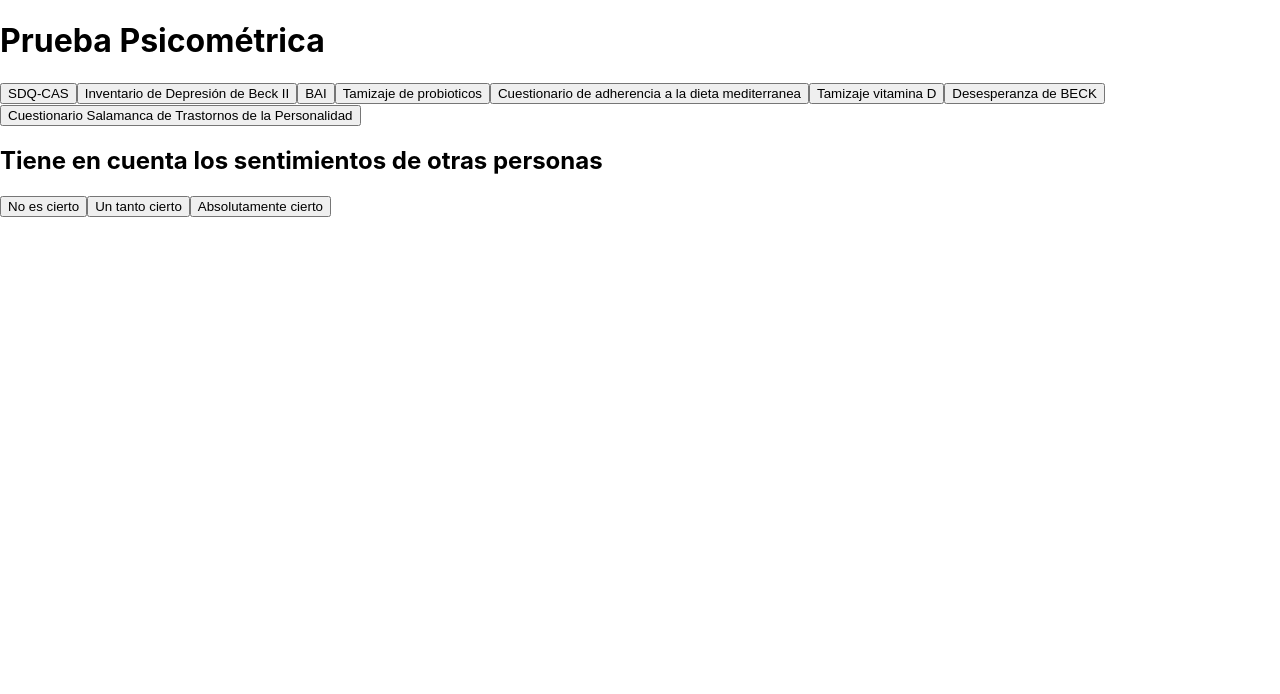
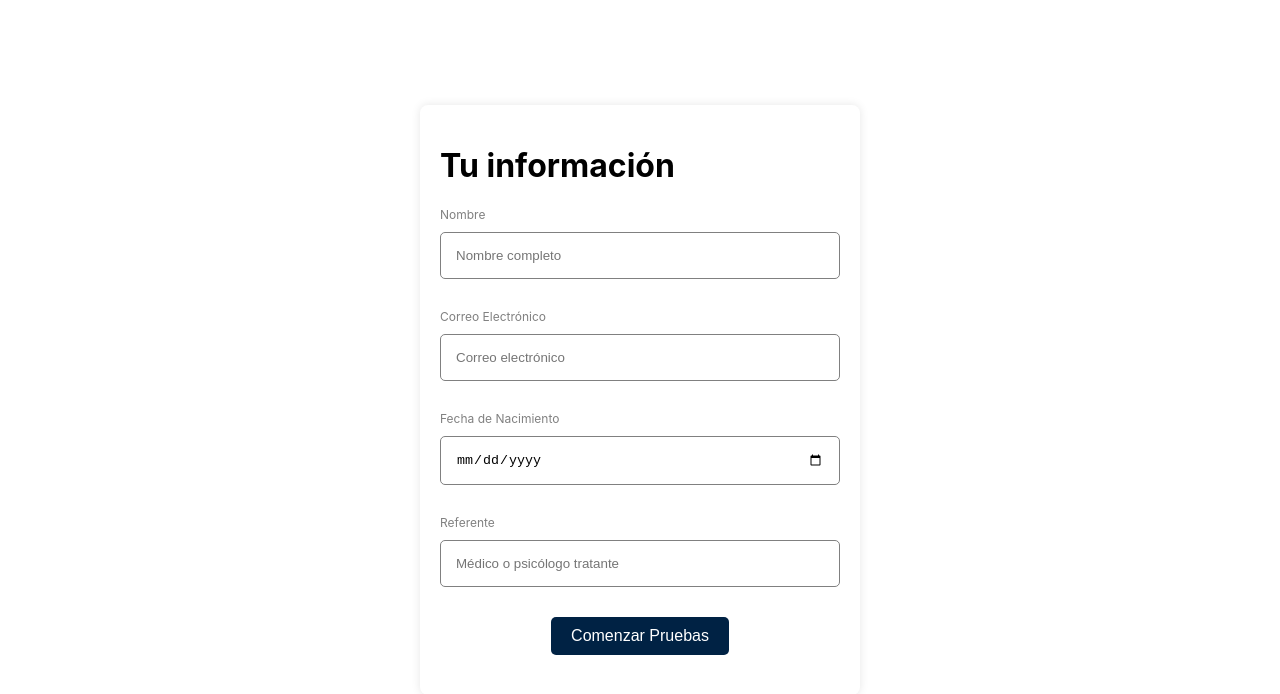
Before and after one commit to AndresQuinto5/Humanamente_Pruebas, a React (Create React App) app: page / in a window 1280 px wide. Shown: the top 694 px of the page. Built offline with nearby package versions, Linux system fonts and the light colour scheme.

Commit message:
[ADD] Email regex validation

```diff
--- a/src/App.css
+++ b/src/App.css
@@ -1,10 +1,46 @@
 .App {
-  text-align: center;
+  display: flex;
+  justify-content: center;
+  align-items: center;
+  flex-direction: column; /* Alinea los elementos en una columna */
+  min-height: 100vh;
+  /* Otros estilos... */
 }
-
+form {
+  width: 100%; /* O el ancho máximo que desees para tu formulario */
+  max-width: 400px; /* Un ancho máximo para que no se vea muy ancho en pantallas grandes */
+  background: white;
+  padding: 20px;
+  border-radius: 8px;
+  box-shadow: 0 0 10px rgba(0, 0, 0, 0.1); /* Sombra suave para darle un aspecto elevado */
+}
 .App-logo {
   height: 40vmin;
   pointer-events: none;
+}
+
+.ComenzarP {
+  background-color: #002244; /* Azul marino */
+  color: white;
+  padding: 10px 20px;
+  border: none;
+  border-radius: 5px;
+  cursor: pointer;
+  font-size: 16px;
+  transition: background-color 0.3s, transform 0.3s;
+
+  /* Centrado horizontalmente */
+  display: block;
+  margin: 20px auto; /* Esto centrará tu botón en el formulario */
+}
+
+.ComenzarP:hover {
+  background-color: #003366; /* Un tono de azul marino más claro */
+  transform: translateY(-2px); /* Eleva ligeramente el botón */
+}
+
+.ComenzarP:active {
+  transform: translateY(1px); /* Efecto de clic */
 }
 
 @media (prefers-reduced-motion: no-preference) {
--- a/src/App.js
+++ b/src/App.js
@@ -3,7 +3,8 @@ import Question from './Components/Question';
 import { questionsData } from './Components/questions.js';
 import { useResults } from './Components/ResultsContext';
 import calculateTotalScore from './utils/ScoreCalculator';
-
+import FormInput from './Components/FormInput'; // Asegúrate de que esta ruta sea correcta
+import "./App.css"
 
 function App() {
   const { results, addResult } = useResults();
@@ -15,7 +16,64 @@ function App() {
   const [finished, setFinished] = useState(false);
   const isTestCompleted = (testId) => testId in results;
   const [alertShown, setAlertShown] = useState(false);
+  //para el form
+  const [formCompleted, setFormCompleted] = useState(false);
+  const [formValues, setFormValues] = useState({
+    nombre: "",
+    fechaNacimiento: "",
+    email: "",
+    genero: "",
+    referente: "",
+  });
 
+  // Definición de los inputs del formulario
+  const inputs = [
+    {
+      id: 1,
+      name: "nombre",
+      type: "text",
+      placeholder: "Nombre completo",
+      errorMessage: "El nombre es requerido",
+      label: "Nombre",
+      required: true,
+    },
+    {
+      id: 2,
+      name: "email",
+      type: "email",
+      placeholder: "Correo electrónico",
+      errorMessage: "Debe ser una dirección de correo electrónico válida",
+      label: "Correo Electrónico",
+      pattern: "^[a-zA-Z0-9._%+-]+@[a-zA-Z0-9.-]+\\.[a-zA-Z]{2,}$",
+      required: true,
+    },
+    {
+      id: 3,
+      name: "fechaNacimiento",
+      type: "date",
+      placeholder: "Fecha de nacimiento",
+      label: "Fecha de Nacimiento",
+      required: true,
+    },
+    // {
+    //   id: 4,
+    //   name: "genero",
+    //   type: "select",
+    //   label: "Género",
+    //   options: ["Masculino", "Femenino", "Otro"],
+    //   required: true,
+    // },
+    {
+      id: 5,
+      name: "referente",
+      type: "text",
+      placeholder: "Médico o psicólogo tratante",
+      errorMessage: "Este campo es requerido",
+      label: "Referente",
+      required: true,
+    },
+  ];
+///
   useEffect(() => {
     if (currentTestId) {
       setLoading(true);
@@ -59,7 +117,6 @@ function App() {
       setFinished(true); // Esto debería disparar el useEffect que finaliza el test
     }
   };
-
 
   const renderTestButtons = () => (
     questionsData.map((test) => (
@@ -113,7 +170,39 @@ function App() {
     }
   }, [scores, questions, currentTestId]); // Dependencias del efecto secundario
 
+// Funciones para manejar el formulario
+const handleSubmit = (e) => {
+  e.preventDefault();
+  if (e.target.checkValidity()) {
+    setFormCompleted(true);
+  } else {
+    console.error("El formulario tiene errores");
+  }
+};
 
+const onChange = (e) => {
+  setFormValues({ ...formValues, [e.target.name]: e.target.value });
+};
+
+// Lógica para renderizar el formulario o las pruebas
+if (!formCompleted) {
+  return (
+    <div className="App">
+      <form onSubmit={handleSubmit}>
+        <h1>Tu información</h1>
+        {inputs.map((input) => (
+          <FormInput
+            key={input.id}
+            {...input}
+            value={formValues[input.name]}
+            onChange={onChange}
+          />
+        ))}
+        <button type="submit" className="ComenzarP">Comenzar Pruebas</button>
+      </form>
+    </div>
+  );
+}
   return (
     <div className="App">
       <h1>Prueba Psicométrica</h1>
@@ -131,8 +220,4 @@ function App() {
     </div>
   );
 }
-
-
-
-
 export default App;
--- /dev/null
+++ b/src/Components/FormInput.jsx
@@ -0,0 +1,65 @@
+import { useState } from "react";
+import "./formInput.css";
+
+const FormInput = (props) => {
+  const [focused, setFocused] = useState(false);
+  const { label, errorMessage, onChange, id, options, ...inputProps } = props;
+
+const handleFocus = (e) => {
+  setFocused(true);
+};
+
+const handleBlur = (e) => {
+  setFocused(e.target.checkValidity());
+};
+
+const validateEmail = (email) => {
+  const re = /^[a-zA-Z0-9._%+-]+@[a-zA-Z0-9.-]+\.[a-zA-Z]{2,4}$/;
+  return re.test(String(email).toLowerCase());
+};
+
+if (inputProps.type === "email") {
+  return (
+    <div className="formInput">
+      <label>{label}</label>
+      <input
+        {...inputProps}
+        onChange={onChange}
+        onBlur={handleBlur}
+        onFocus={() =>
+          inputProps.name === "confirmPassword" && setFocused(true)
+        }
+        focused={focused.toString()}
+        pattern={inputProps.pattern}
+        onInvalid={e => {
+          if (!validateEmail(e.target.value)) {
+            e.target.setCustomValidity(errorMessage);
+          } else {
+            e.target.setCustomValidity("");
+          }
+        }}
+      />
+      <span>{errorMessage}</span>
+    </div>
+  );
+}
+
+  return (
+    <div className="formInput">
+      <label>{label}</label>
+      <input
+          {...inputProps}
+          onChange={onChange}
+          onBlur={handleBlur}
+          onFocus={() =>
+            inputProps.name === "confirmPassword" && setFocused(true)
+          }
+          focused={focused.toString()}
+          pattern={inputProps.pattern}
+        />
+      <span>{errorMessage}</span>
+    </div>
+  );
+};
+
+export default FormInput;
--- /dev/null
+++ b/src/Components/formInput.css
@@ -0,0 +1,83 @@
+select {
+    padding: 15px;
+    margin: 10px 0;
+    border-radius: 5px;
+    border: 1px solid #ccc; /* Color de borde más suave */
+    background-color: white;
+    font-size: 16px;
+    transition: border-color 0.3s, box-shadow 0.3s;
+
+    /* Quitar estilos por defecto en algunos navegadores */
+    -webkit-appearance: none;
+    -moz-appearance: none;
+    appearance: none;
+}
+
+/* Estilo para el enfoque en select */
+select:focus {
+    border-color: #004466; /* Mismo color que el botón para el enfoque */
+    box-shadow: 0 0 5px rgba(0, 68, 102, 0.5); /* Sombra suave para un efecto de "glow" */
+    outline: none; /* Quitar el contorno por defecto en foco */
+}
+
+/* Para el icono de desplegable, puedes agregar un pseudo-elemento */
+.formInput select {
+    position: relative;
+}
+
+.formInput select:after {
+    content: '▼'; /* Icono de flecha hacia abajo */
+    position: absolute;
+    top: 50%;
+    right: 15px;
+    transform: translateY(-50%);
+    pointer-events: none;
+    color: #004466; /* Color del texto del botón */
+}
+
+
+/**/
+.formInput {
+    display: flex;
+    flex-direction: column;
+    width: 100%; /* Ajusta el ancho como prefieras */
+    margin-bottom: 20px; /* Espacio entre los campos del formulario */
+}
+.formInput span {
+    transition: opacity 0.3s ease, max-height 0.3s ease;
+    max-height: 0;
+    overflow: hidden;
+}
+
+.formInput input:invalid[focused="true"] ~ span,
+.formInput select:invalid[focused="true"] ~ span {
+    max-height: 50px; /* Altura máxima para mostrar el mensaje */
+    opacity: 1;
+}
+input{
+    padding: 15px;
+    margin: 10px 0px;
+    border-radius: 5px;
+    border: 1px solid gray;
+}
+
+
+label{
+    font-size: 12px;
+    color: gray;
+}
+
+span{
+    font-size: 12px;
+    padding: 3px;
+    color: red;
+    display: none;
+}
+
+input:invalid[focused="true"]{
+    border: 1px solid red;
+}
+
+input:invalid[focused="true"] ~ span{
+    display: block;
+}
```
